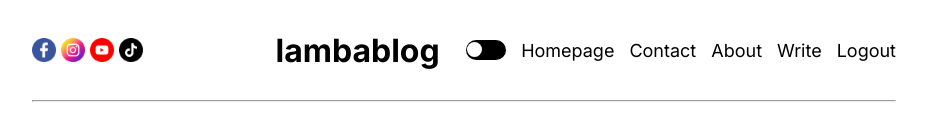
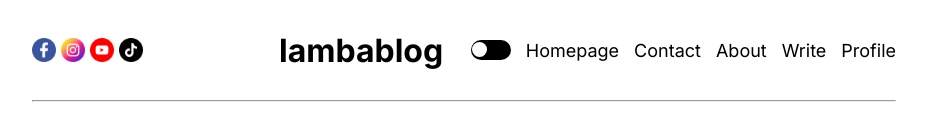
Before and after one commit to vishal9044singh/next-fullstack, a Next.js app: page / in a window 1280 px wide. Shown: the top 138 px of the page, without its empty margins (176-1103 px from the left). Built offline with nearby package versions, Linux system fonts and the light colour scheme.

Commit message:
Update AuthLinks.jsx

```diff
--- a/src/components/authLinks/AuthLinks.jsx
+++ b/src/components/authLinks/AuthLinks.jsx
@@ -5,19 +5,10 @@ import Link from 'next/link';
 
 export default function AuthLinks() {
     const [open, setOpen] = useState(false)
-    const status = "unauthenticated";
-
     return (
         <>
-            {status == 'notauthenticated' ? (
-                <Link href='/login' className={styles.link}>Login</Link>
-            ) :
-                (
-                    <>
-                        <Link href='/write' className={styles.link} >Write</Link>
-                        <Link href='/logout' className={styles.link} >Logout</Link>
-                    </>
-                )}
+            <Link href='/write' className={styles.link} >Write</Link>
+            <Link href='/profile' className={styles.link} >Profile</Link>
             <div className={styles.burger} onClick={() => setOpen(!open)}>
                 <div className={styles.line}></div>
                 <div className={styles.line} ></div>
@@ -29,15 +20,8 @@ export default function AuthLinks() {
                         <Link href='/'>Homepage</Link>
                         <Link href='/'>About</Link>
                         <Link href='/'>Contact</Link>
-                        {status == 'notauthenticated' ? (
-                            <Link href='/login'>Login</Link>
-                        ) :
-                            (
-                                <>
-                                    <Link href='/write'>Write</Link>
-                                    <Link href='/logout'>Logout</Link>
-                                </>
-                            )}
+                        <Link href='/write'>Write</Link>
+                        <Link href='/logout'>Logout</Link>
                     </div>
                 )
             }
```
